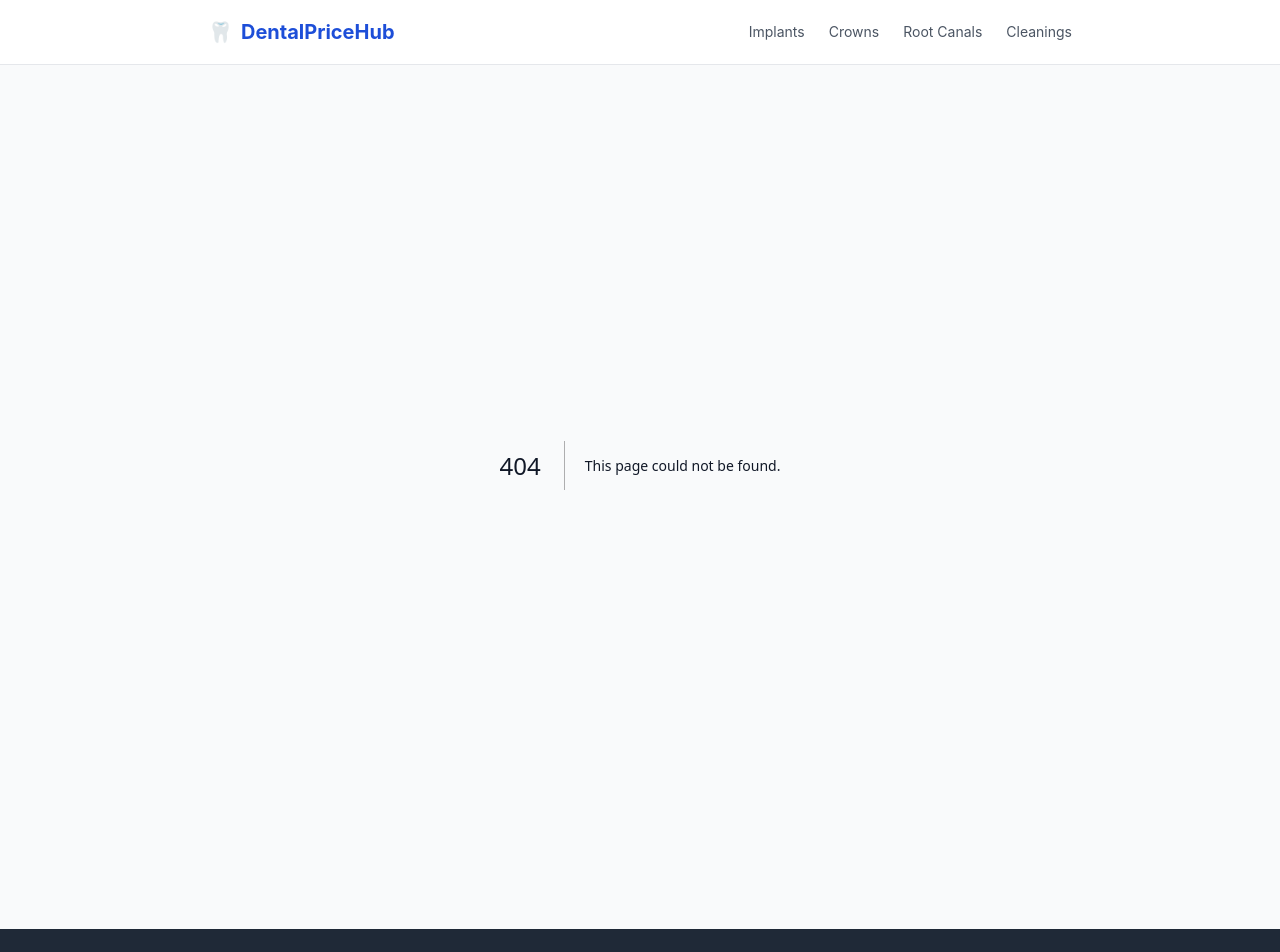
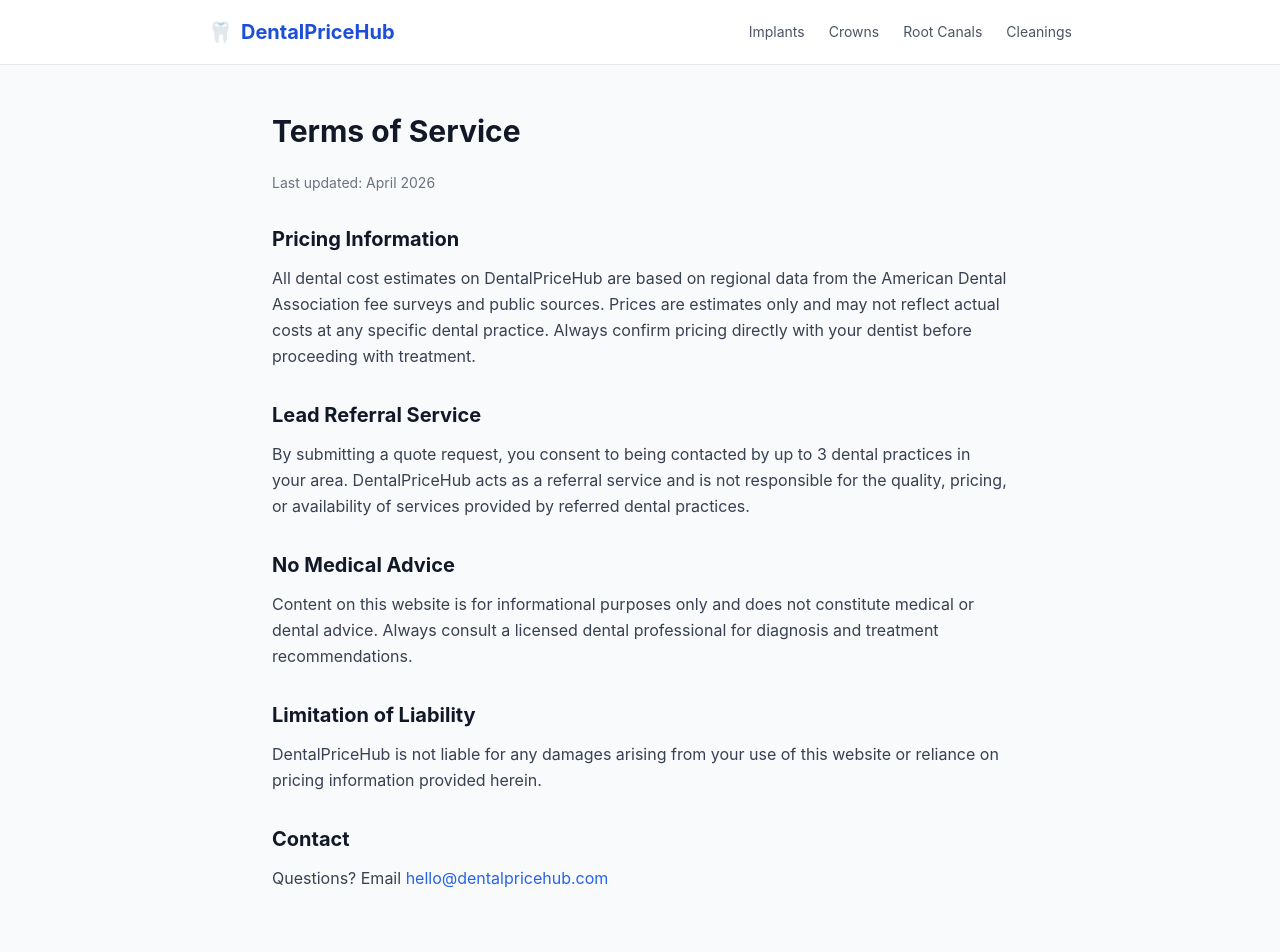
Before and after one commit to LongForBeauty/dental-price-hub, a Next.js app: page /terms in a window 1280 px wide. Before the commit this address had no page. Shown: the top 952 px of the page. Built offline with nearby package versions, Linux system fonts and the light colour scheme.

Commit message:
Add Google Search Console verification + procedure index pages

```diff
--- /dev/null
+++ b/src/app/[procedure]/page.tsx
@@ -0,0 +1,70 @@
+import { Metadata } from 'next'
+import { notFound } from 'next/navigation'
+import { PROCEDURES, TARGET_CITIES_FULL, formatPrice } from '@/lib/procedures'
+
+export async function generateStaticParams() {
+  return Object.values(PROCEDURES).map(p => ({ procedure: p.slug }))
+}
+
+export async function generateMetadata({
+  params,
+}: {
+  params: { procedure: string }
+}): Promise<Metadata> {
+  const proc = PROCEDURES[params.procedure]
+  if (!proc) return {}
+  return {
+    title: `${proc.displayName} Cost by City (2026) – Compare Prices`,
+    description: `Compare ${proc.displayName.toLowerCase()} costs across 20+ US cities. National average: ${formatPrice(proc.avgNational)}. Find the most affordable options near you.`,
+  }
+}
+
+export default function ProcedureIndexPage({
+  params,
+}: {
+  params: { procedure: string }
+}) {
+  const proc = PROCEDURES[params.procedure]
+  if (!proc) notFound()
+
+  return (
+    <main className="max-w-4xl mx-auto px-4 py-8">
+      <h1 className="text-3xl font-bold text-gray-900 mb-3">
+        {proc.displayName} Cost by City (2026)
+      </h1>
+      <p className="text-lg text-gray-600 mb-8">
+        The national average cost of a {proc.displayName.toLowerCase()} is{' '}
+        <strong className="text-blue-700">{formatPrice(proc.avgNational)}</strong>.
+        Prices vary significantly by city — select yours to see local rates and get free quotes.
+      </p>
+
+      <div className="bg-amber-50 border border-amber-200 rounded-lg p-4 mb-8">
+        <p className="text-sm text-amber-800">
+          <strong>Insurance:</strong> {proc.insuranceNote}
+        </p>
+      </div>
+
+      <h2 className="text-xl font-bold text-gray-900 mb-4">Select Your City</h2>
+      <div className="grid grid-cols-1 md:grid-cols-2 gap-3">
+        {TARGET_CITIES_FULL.map(city => {
+          const citySlug = city.city.toLowerCase().replace(/\s+/g, '-').replace(/[^a-z0-9-]/g, '')
+          const href = `/${proc.slug}/${citySlug}-${city.state.toLowerCase()}`
+          return (
+            <a
+              key={`${city.city}-${city.state}`}
+              href={href}
+              className="flex justify-between items-center bg-white border border-gray-200 rounded-xl px-5 py-4 hover:border-blue-400 hover:shadow-sm transition-all group"
+            >
+              <span className="font-medium text-gray-800 group-hover:text-blue-700">
+                {city.city}, {city.state}
+              </span>
+              <span className="text-sm text-blue-600 font-semibold">
+                See prices →
+              </span>
+            </a>
+          )
+        })}
+      </div>
+    </main>
+  )
+}
--- a/src/app/layout.tsx
+++ b/src/app/layout.tsx
@@ -9,6 +9,9 @@ export const metadata: Metadata = {
   description: 'Compare dental procedure costs in your city. Find affordable dentists near you. Free price comparison for implants, crowns, cleanings, and more.',
   keywords: ['dental cost', 'dental price comparison', 'how much does dental cost', 'dentist prices'],
   robots: { index: true, follow: true },
+  verification: {
+    google: 'cG6L-sTPyQwixjfJ5hxu5eJICGr74UvzzCf4-g0wJC4',
+  },
 }
 
 export default function RootLayout({ children }: { children: React.ReactNode }) {
--- /dev/null
+++ b/src/app/privacy/page.tsx
@@ -0,0 +1,45 @@
+export default function PrivacyPage() {
+  return (
+    <main className="max-w-3xl mx-auto px-4 py-12">
+      <h1 className="text-3xl font-bold text-gray-900 mb-6">Privacy Policy</h1>
+      <p className="text-sm text-gray-500 mb-8">Last updated: April 2026</p>
+
+      <div className="prose prose-lg">
+        <h2>Information We Collect</h2>
+        <p>
+          When you submit a quote request through DentalPriceHub, we collect the information
+          you provide including your name, email address, phone number, ZIP code, and details
+          about the dental procedure you are interested in.
+        </p>
+
+        <h2>How We Use Your Information</h2>
+        <p>
+          We use your information solely to connect you with local dental practices that can
+          provide pricing and appointment availability for the procedure you requested. We may
+          share your contact information with up to 3 dental practices in your area.
+        </p>
+
+        <h2>We Do Not Sell Your Data</h2>
+        <p>
+          We do not sell, rent, or trade your personal information to third parties for
+          marketing purposes. Your information is only shared with dental practices for the
+          purpose of fulfilling your quote request.
+        </p>
+
+        <h2>Cookies</h2>
+        <p>
+          We use essential cookies to operate the website. We do not use tracking cookies
+          or third-party advertising cookies without your consent.
+        </p>
+
+        <h2>Contact Us</h2>
+        <p>
+          If you have questions about this privacy policy, contact us at{' '}
+          <a href="mailto:privacy@dentalpricehub.com" className="text-blue-600">
+            privacy@dentalpricehub.com
+          </a>
+        </p>
+      </div>
+    </main>
+  )
+}
--- /dev/null
+++ b/src/app/terms/page.tsx
@@ -0,0 +1,47 @@
+export default function TermsPage() {
+  return (
+    <main className="max-w-3xl mx-auto px-4 py-12">
+      <h1 className="text-3xl font-bold text-gray-900 mb-6">Terms of Service</h1>
+      <p className="text-sm text-gray-500 mb-8">Last updated: April 2026</p>
+
+      <div className="prose prose-lg">
+        <h2>Pricing Information</h2>
+        <p>
+          All dental cost estimates on DentalPriceHub are based on regional data from the
+          American Dental Association fee surveys and public sources. Prices are estimates only
+          and may not reflect actual costs at any specific dental practice. Always confirm
+          pricing directly with your dentist before proceeding with treatment.
+        </p>
+
+        <h2>Lead Referral Service</h2>
+        <p>
+          By submitting a quote request, you consent to being contacted by up to 3 dental
+          practices in your area. DentalPriceHub acts as a referral service and is not
+          responsible for the quality, pricing, or availability of services provided by
+          referred dental practices.
+        </p>
+
+        <h2>No Medical Advice</h2>
+        <p>
+          Content on this website is for informational purposes only and does not constitute
+          medical or dental advice. Always consult a licensed dental professional for diagnosis
+          and treatment recommendations.
+        </p>
+
+        <h2>Limitation of Liability</h2>
+        <p>
+          DentalPriceHub is not liable for any damages arising from your use of this website
+          or reliance on pricing information provided herein.
+        </p>
+
+        <h2>Contact</h2>
+        <p>
+          Questions? Email{' '}
+          <a href="mailto:hello@dentalpricehub.com" className="text-blue-600">
+            hello@dentalpricehub.com
+          </a>
+        </p>
+      </div>
+    </main>
+  )
+}
```
Also changed, not shown: vercel.json.
